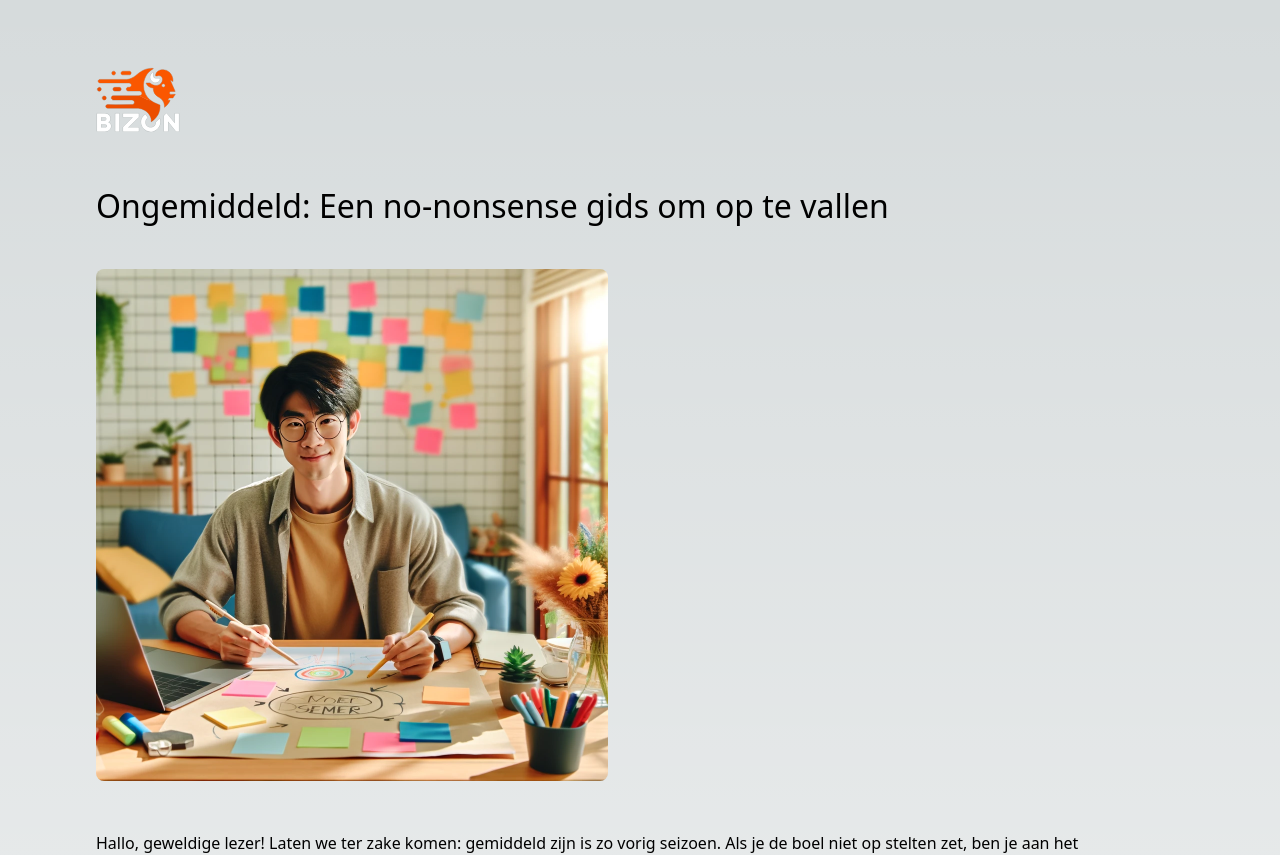
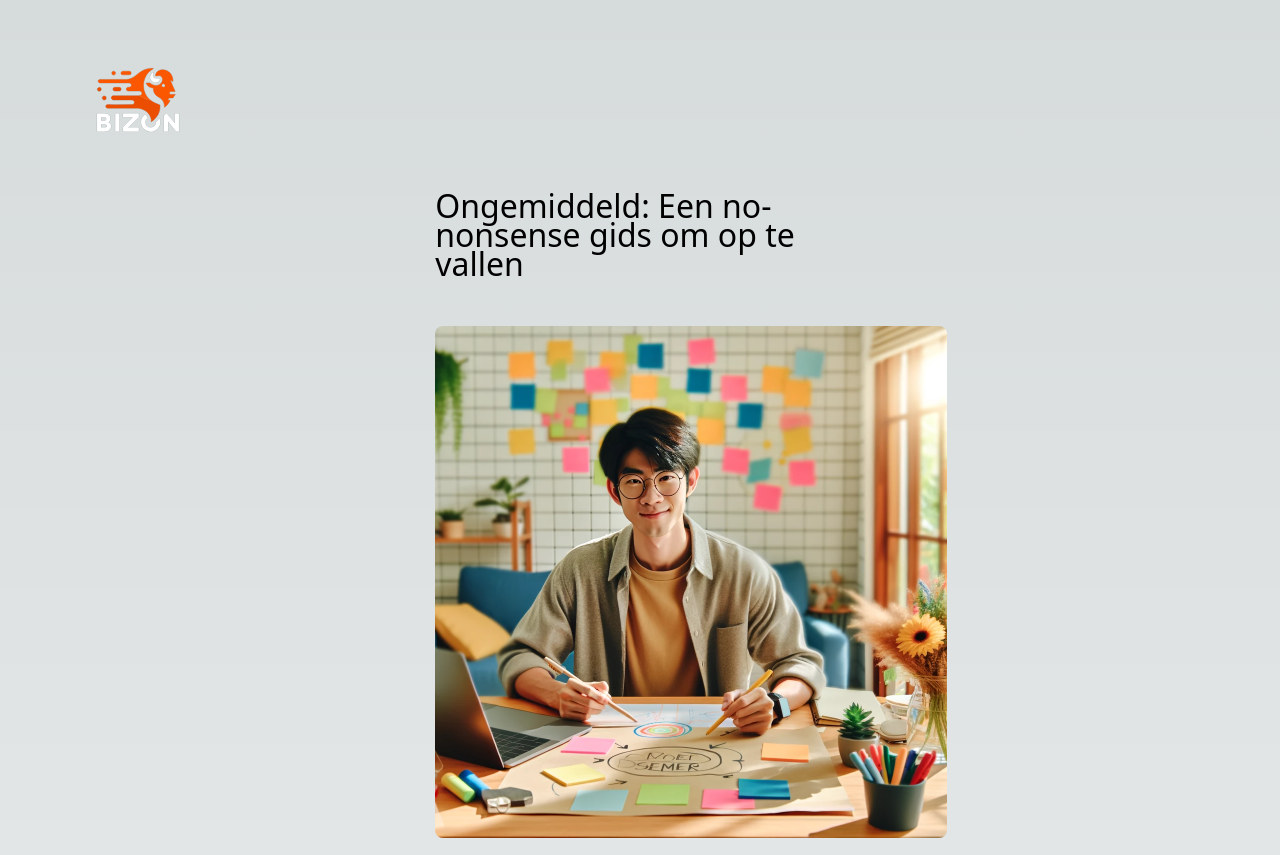
Before and after one commit to bizonbyte/bizonbyte, a Next.js app: page /blog/ongemiddeld-gids-opvallen in a window 1280 px wide. Shown: the top 855 px of the page. Built offline with nearby package versions, Linux system fonts and the light colour scheme.

Commit message:
Update blog width

```diff
--- a/src/app/blog.css
+++ b/src/app/blog.css
@@ -1,5 +1,6 @@
 #blog-post {
     line-height: 1.8em;
+    max-width: 32vw;
 }
 
 #blog-post img {
```
